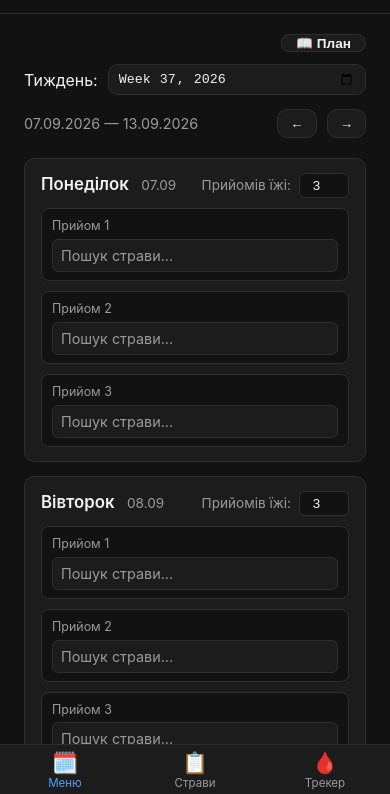
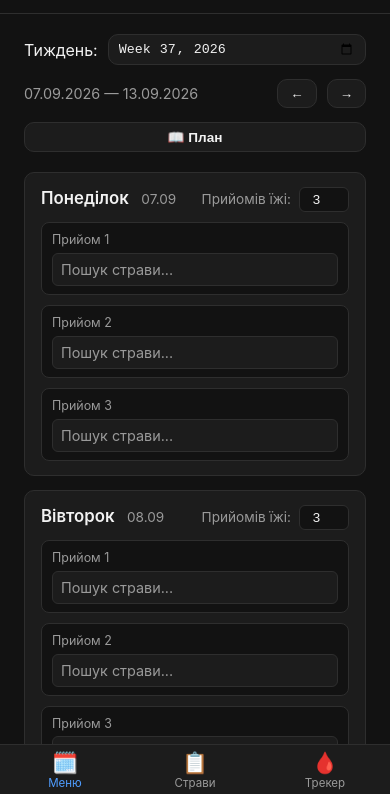
Before and after one commit to Artomiron/ration-menu, a plain HTML site: page index.html in a window 390 px wide. Shown: the part 48-842 px from the top of the page. Drawn offline with Linux system fonts and the light colour scheme.

Commit message:
Move Plan button onto the week-controls row
"📖 План" now sits in the same row as the week picker (right-aligned
on wide screens, full width below it on mobile) instead of its own
row above.

```diff
--- a/index.html
+++ b/index.html
@@ -28,9 +28,6 @@
 
 <main>
   <section id="tab-menu" class="tab-panel active">
-    <div class="tab-header-row">
-      <button type="button" id="menu-preset-btn" class="icon-btn icon-btn-text" title="Початковий план на 2 тижні">📖 План</button>
-    </div>
     <div class="week-controls">
       <div class="week-picker-group">
         <label for="week-picker">Тиждень:</label>
@@ -41,6 +38,7 @@
         <button id="prev-week" title="Попередній тиждень">←</button>
         <button id="next-week" title="Наступний тиждень">→</button>
       </div>
+      <button type="button" id="menu-preset-btn" class="icon-btn icon-btn-text" title="Початковий план на 2 тижні">📖 План</button>
     </div>
     <div id="days-container" class="days-container"></div>
   </section>
--- a/style.css
+++ b/style.css
@@ -90,12 +90,6 @@ main {
   margin: 0 auto;
 }
 
-.tab-header-row {
-  display: flex;
-  justify-content: flex-end;
-  margin-bottom: 12px;
-}
-
 .tab-panel { display: none; }
 .tab-panel.active { display: block; }
 
@@ -136,6 +130,10 @@ main {
 
 .week-controls button:hover { background: var(--bg-card-hover); }
 
+.week-controls #menu-preset-btn {
+  margin-left: auto;
+}
+
 .week-range {
   color: var(--text-dim);
   font-size: 0.9rem;
@@ -154,6 +152,11 @@ main {
 
   .week-nav-group {
     justify-content: space-between;
+  }
+
+  .week-controls #menu-preset-btn {
+    width: 100%;
+    margin-left: 0;
   }
 }
 
```
